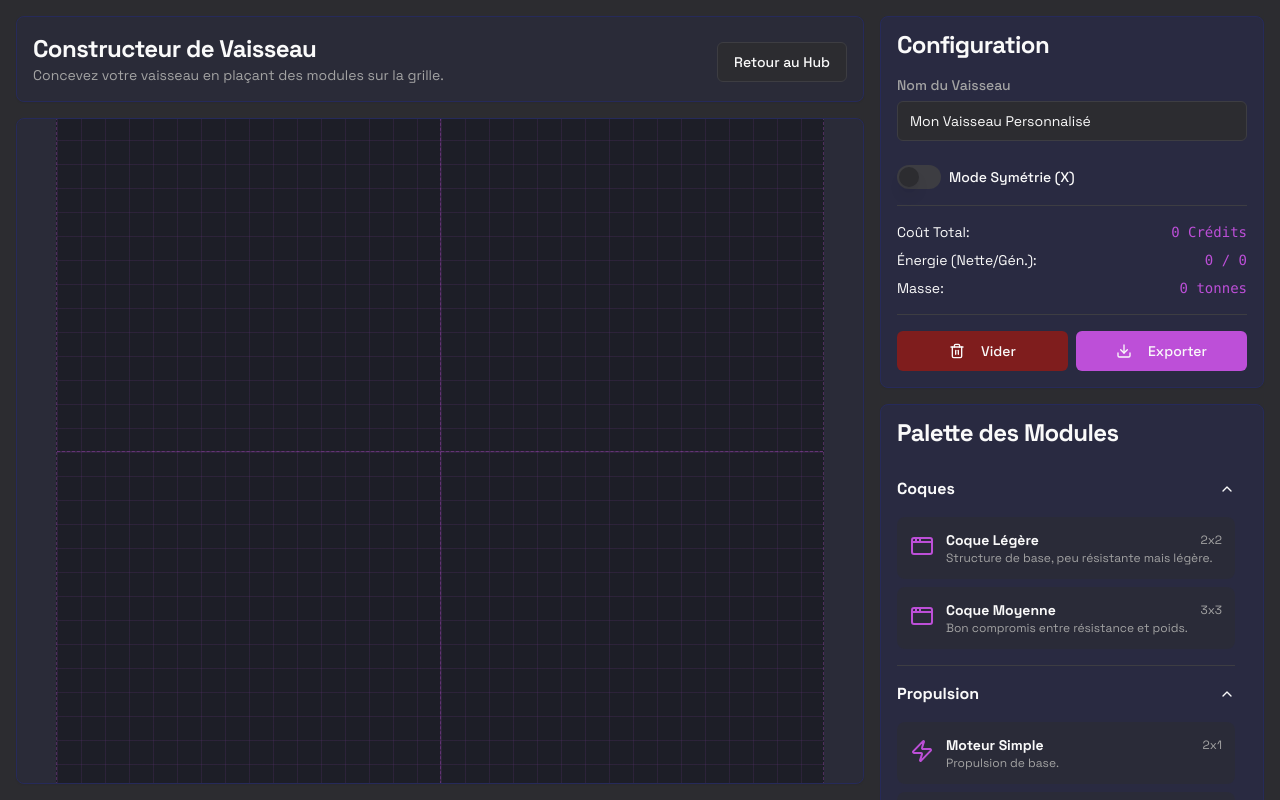
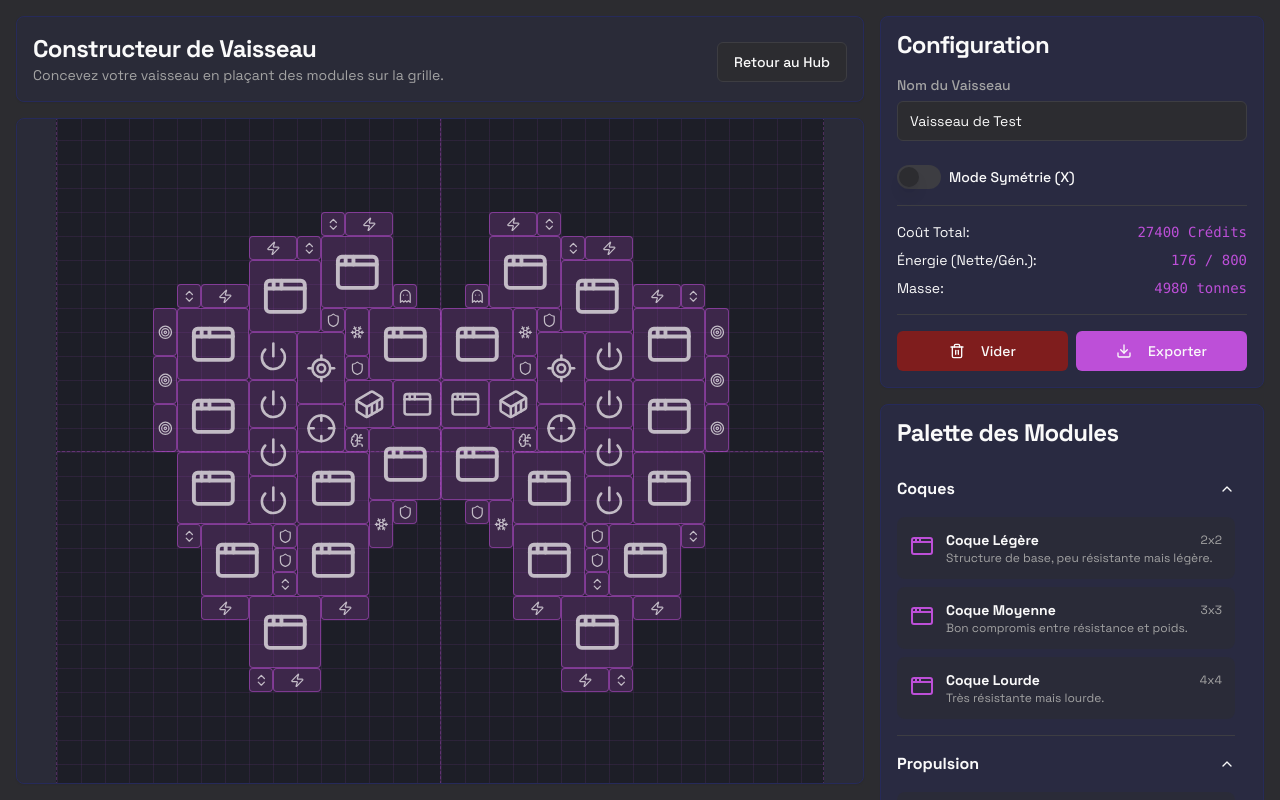
Before and after one commit to softpython2884/Space, a Next.js app: page /ship-builder in a window 1280 px wide. Built offline with nearby package versions, Linux system fonts and the light colour scheme.

Commit message:
NightDev - Commit#1 NightDev - Commit#2 NightDev - Commit#3

```diff
--- a/src/components/ship-builder/ship-builder-view.tsx
+++ b/src/components/ship-builder/ship-builder-view.tsx
@@ -10,7 +10,7 @@ import { Accordion, AccordionContent, AccordionItem, AccordionTrigger } from '@/
 import { Label } from '@/components/ui/label';
 import { Switch } from '@/components/ui/switch';
 import {
-  Codepen, Download, Trash2, Shield, Target, Zap, Snowflake, BrainCircuit, Ghost, Radar, Container, Power, ChevronsUpDown, LocateFixed, Crosshair, AppWindow
+  Download, Trash2, Shield, Target, Zap, Snowflake, BrainCircuit, Ghost, Container, Power, ChevronsUpDown, LocateFixed, Crosshair, AppWindow, Atom, Waves, GitBranch, Wrench, Mountain, Gauge, Bot, Wind
 } from 'lucide-react';
 import Link from 'next/link';
 
@@ -31,21 +31,118 @@ type Module = {
 const GRID_SIZE = 32;
 const CELL_SIZE_REM = 1.5;
 
+const INITIAL_SHIP_DESIGN = {
+  name: "Vaisseau de Test",
+  modules: [
+    { moduleId: "hull_medium", row: 15, col: 16 },
+    { moduleId: "hull_medium", row: 15, col: 13 },
+    { moduleId: "hull_medium", row: 16, col: 19 },
+    { moduleId: "hull_medium", row: 16, col: 10 },
+    { moduleId: "hull_light", row: 13, col: 16 },
+    { moduleId: "hull_light", row: 13, col: 14 },
+    { moduleId: "hull_medium", row: 10, col: 16 },
+    { moduleId: "hull_medium", row: 10, col: 13 },
+    { moduleId: "hull_medium", row: 7, col: 18 },
+    { moduleId: "hull_medium", row: 7, col: 11 },
+    { moduleId: "hull_medium", row: 19, col: 19 },
+    { moduleId: "hull_medium", row: 19, col: 10 },
+    { moduleId: "hull_medium", row: 8, col: 21 },
+    { moduleId: "hull_medium", row: 8, col: 8 },
+    { moduleId: "hull_medium", row: 10, col: 24 },
+    { moduleId: "hull_medium", row: 10, col: 5 },
+    { moduleId: "hull_medium", row: 13, col: 24 },
+    { moduleId: "hull_medium", row: 13, col: 5 },
+    { moduleId: "hull_medium", row: 16, col: 24 },
+    { moduleId: "hull_medium", row: 16, col: 5 },
+    { moduleId: "hull_medium", row: 19, col: 23 },
+    { moduleId: "hull_medium", row: 19, col: 6 },
+    { moduleId: "hull_medium", row: 22, col: 21 },
+    { moduleId: "hull_medium", row: 22, col: 8 },
+    { moduleId: "engine_basic", row: 22, col: 19 },
+    { moduleId: "engine_basic", row: 22, col: 11 },
+    { moduleId: "engine_basic", row: 22, col: 24 },
+    { moduleId: "engine_basic", row: 22, col: 6 },
+    { moduleId: "engine_basic", row: 25, col: 21 },
+    { moduleId: "engine_basic", row: 25, col: 9 },
+    { moduleId: "thruster_directional", row: 19, col: 26 },
+    { moduleId: "thruster_directional", row: 19, col: 5 },
+    { moduleId: "thruster_directional", row: 25, col: 23 },
+    { moduleId: "thruster_directional", row: 25, col: 8 },
+    { moduleId: "thruster_directional", row: 21, col: 9 },
+    { moduleId: "thruster_directional", row: 21, col: 22 },
+    { moduleId: "thruster_directional", row: 7, col: 21 },
+    { moduleId: "thruster_directional", row: 7, col: 10 },
+    { moduleId: "engine_basic", row: 7, col: 22 },
+    { moduleId: "engine_basic", row: 7, col: 8 },
+    { moduleId: "engine_basic", row: 9, col: 24 },
+    { moduleId: "engine_basic", row: 9, col: 6 },
+    { moduleId: "thruster_directional", row: 9, col: 26 },
+    { moduleId: "thruster_directional", row: 9, col: 5 },
+    { moduleId: "engine_basic", row: 6, col: 18 },
+    { moduleId: "engine_basic", row: 6, col: 12 },
+    { moduleId: "thruster_directional", row: 6, col: 20 },
+    { moduleId: "thruster_directional", row: 6, col: 11 },
+    { moduleId: "reactor_small", row: 17, col: 22 },
+    { moduleId: "reactor_small", row: 17, col: 8 },
+    { moduleId: "reactor_small", row: 15, col: 22 },
+    { moduleId: "reactor_small", row: 15, col: 8 },
+    { moduleId: "reactor_small", row: 13, col: 22 },
+    { moduleId: "reactor_small", row: 13, col: 8 },
+    { moduleId: "reactor_small", row: 11, col: 22 },
+    { moduleId: "reactor_small", row: 11, col: 8 },
+    { moduleId: "shield_light", row: 19, col: 22 },
+    { moduleId: "shield_light", row: 19, col: 9 },
+    { moduleId: "shield_light", row: 20, col: 22 },
+    { moduleId: "shield_light", row: 20, col: 9 },
+    { moduleId: "cooling_passive", row: 18, col: 13 },
+    { moduleId: "cooling_passive", row: 18, col: 18 },
+    { moduleId: "shield_light", row: 18, col: 14 },
+    { moduleId: "shield_light", row: 18, col: 17 },
+    { moduleId: "laser_light", row: 10, col: 27 },
+    { moduleId: "laser_light", row: 10, col: 4 },
+    { moduleId: "laser_light", row: 12, col: 27 },
+    { moduleId: "laser_light", row: 12, col: 4 },
+    { moduleId: "laser_light", row: 14, col: 27 },
+    { moduleId: "laser_light", row: 14, col: 4 },
+    { moduleId: "cannon_basic", row: 14, col: 20 },
+    { moduleId: "cannon_basic", row: 14, col: 10 },
+    { moduleId: "missile_pod", row: 11, col: 20 },
+    { moduleId: "missile_pod", row: 11, col: 10 },
+    { moduleId: "storage_small", row: 13, col: 18 },
+    { moduleId: "storage_small", row: 13, col: 12 },
+    { moduleId: "targeting_basic", row: 15, col: 19 },
+    { moduleId: "targeting_basic", row: 15, col: 12 },
+    { moduleId: "stealth_module", row: 9, col: 14 },
+    { moduleId: "stealth_module", row: 9, col: 17 },
+    { moduleId: "shield_light", row: 10, col: 20 },
+    { moduleId: "shield_light", row: 10, col: 11 },
+    { moduleId: "shield_light", row: 12, col: 19 },
+    { moduleId: "shield_light", row: 12, col: 12 },
+    { moduleId: "cooling_passive", row: 10, col: 19 },
+    { moduleId: "cooling_passive", row: 10, col: 12 },
+  ]
+};
+
 const MODULE_PALETTE: Record<ModuleCategory, Module[]> = {
   'Coques': [
     { id: 'hull_light', name: 'Coque Légère', category: 'Coques', description: "Structure de base, peu résistante mais légère.", icon: AppWindow, size: [2, 2], cost: 100, mass: 50, power: 0 },
     { id: 'hull_medium', name: 'Coque Moyenne', category: 'Coques', description: "Bon compromis entre résistance et poids.", icon: AppWindow, size: [3, 3], cost: 300, mass: 150, power: 0 },
+    { id: 'hull_heavy', name: 'Coque Lourde', category: 'Coques', description: "Très résistante mais lourde.", icon: AppWindow, size: [4, 4], cost: 800, mass: 400, power: 0 },
   ],
   'Propulsion': [
     { id: 'engine_basic', name: 'Moteur Simple', category: 'Propulsion', description: "Propulsion de base.", icon: Zap, size: [2, 1], cost: 200, mass: 20, power: -20 },
+    { id: 'engine_high_speed', name: 'Moteur à Grande Vitesse', category: 'Propulsion', description: "Optimisé pour la vitesse de pointe, moins d'accélération.", icon: Wind, size: [2, 1], cost: 400, mass: 15, power: -30 },
     { id: 'thruster_directional', name: 'Propulseur Latéral', category: 'Propulsion', description: "Améliore la manœuvrabilité.", icon: ChevronsUpDown, size: [1, 1], cost: 150, mass: 5, power: -5 },
   ],
   'Réacteurs': [
      { id: 'reactor_small', name: 'Petit Réacteur', category: 'Réacteurs', description: "Fournit une énergie limitée.", icon: Power, size: [2, 2], cost: 500, mass: 100, power: 100 },
+     { id: 'reactor_fusion', name: 'Réacteur à Fusion', category: 'Réacteurs', description: "Très puissant mais instable et lourd.", icon: Atom, size: [3, 3], cost: 2000, mass: 250, power: 500 },
   ],
   'Défense': [
     { id: 'shield_light', name: 'Bouclier Léger', category: 'Défense', description: "Protection énergétique de base.", icon: Shield, size: [1, 1], cost: 300, mass: 15, power: -15 },
+    { id: 'shield_heavy', name: 'Bouclier Lourd', category: 'Défense', description: "Haute capacité, recharge lente.", icon: Shield, size: [2, 2], cost: 700, mass: 40, power: -35 },
     { id: 'cooling_passive', name: 'Radiateur Passif', category: 'Défense', description: "Dissipe la chaleur des systèmes.", icon: Snowflake, size: [1, 2], cost: 100, mass: 10, power: -2 },
+    { id: 'cooling_active', name: 'Ventilateur Actif', category: 'Défense', description: "Refroidissement puissant mais énergivore.", icon: Waves, size: [1, 1], cost: 250, mass: 15, power: -10 },
   ],
   'Armes': [
     { id: 'laser_light', name: 'Laser Léger', category: 'Armes', description: "Arme énergétique à tir rapide.", icon: Target, size: [1, 2], cost: 250, mass: 10, power: -10 },
@@ -56,6 +153,11 @@ const MODULE_PALETTE: Record<ModuleCategory, Module[]> = {
     { id: 'storage_small', name: 'Soute Standard', category: 'Systèmes', description: "Stockage de cargo.", icon: Container, size: [2, 2], cost: 50, mass: 20, power: 0 },
     { id: 'targeting_basic', name: 'IA de Ciblage', category: 'Systèmes', description: "Aide à la visée.", icon: BrainCircuit, size: [1, 1], cost: 1000, mass: 5, power: -10 },
     { id: 'stealth_module', name: 'Module Furtif', category: 'Systèmes', description: "Réduit la signature radar.", icon: Ghost, size: [1, 1], cost: 1500, mass: 10, power: -30 },
+    { id: 'jump_drive', name: 'Module de Saut', category: 'Systèmes', description: "Permet des déplacements rapides inter-systèmes.", icon: GitBranch, size: [2, 2], cost: 2500, mass: 70, power: -50 },
+    { id: 'repair_nanobots', name: 'Nanobots de Réparation', category: 'Systèmes', description: "Répare lentement la coque en continu.", icon: Wrench, size: [1, 1], cost: 1800, mass: 15, power: -20 },
+    { id: 'mining_laser', name: 'Laser d\'Extraction', category: 'Systèmes', description: "Pour le minage d'astéroïdes.", icon: Mountain, size: [1, 3], cost: 900, mass: 25, power: -15 },
+    { id: 'overclocking_module', name: 'Module d\'Overclocking', category: 'Systèmes', description: "Boost temporaire des systèmes en échange de chaleur.", icon: Gauge, size: [1, 1], cost: 2000, mass: 5, power: -5 },
+    { id: 'drone_bay', name: 'Baie à Drones', category: 'Systèmes', description: "Déploie des drones de combat ou de service.", icon: Bot, size: [2, 3], cost: 1500, mass: 40, power: -25 },
   ]
 };
 
@@ -67,8 +169,10 @@ type PlacedModule = {
 };
 
 export function ShipBuilderView() {
-  const [placedModules, setPlacedModules] = useState<PlacedModule[]>([]);
-  const [shipName, setShipName] = useState('Mon Vaisseau Personnalisé');
+  const [placedModules, setPlacedModules] = useState<PlacedModule[]>(
+    INITIAL_SHIP_DESIGN.modules.map((m, i) => ({ ...m, instanceId: `${m.moduleId}_${Date.now()}_${i}` }))
+  );
+  const [shipName, setShipName] = useState(INITIAL_SHIP_DESIGN.name);
   const [cellSize, setCellSize] = useState(24);
   const [draggedItem, setDraggedItem] = useState<{
     type: 'new';
@@ -96,7 +200,11 @@ export function ShipBuilderView() {
   const getModuleById = (id: string) => allModules[id];
 
   const placedModuleDetails = useMemo(() => {
-    return placedModules.map(pm => ({ ...pm, module: getModuleById(pm.moduleId) }));
+    return placedModules.map(pm => {
+      const module = getModuleById(pm.moduleId);
+      if (!module) return null;
+      return { ...pm, module };
+    }).filter(Boolean) as (PlacedModule & { module: Module })[];
   }, [placedModules, allModules]);
 
 
@@ -168,12 +276,11 @@ export function ShipBuilderView() {
     } else if (draggedItem.type === 'new') {
       if (isSymmetryEnabled) {
         const mirroredCol = GRID_SIZE - col - module.size[0];
-        if (mirroredCol < 0 || (mirroredCol + module.size[0]) > GRID_SIZE) return; // Out of bounds
+        if (mirroredCol < 0 || (mirroredCol + module.size[0]) > GRID_SIZE) return;
 
         if (isColliding(row, col, placedModules)) return;
         if (isColliding(row, mirroredCol, placedModules)) return;
 
-        // Check self-collision on centerline
         const newModuleRect = { x1: col, y1: row, x2: col + module.size[0], y2: row + module.size[1] };
         const mirroredModuleRect = { x1: mirroredCol, y1: row, x2: mirroredCol + module.size[0], y2: row + module.size[1] };
         if (newModuleRect.x1 < mirroredModuleRect.x2 && newModuleRect.x2 > mirroredModuleRect.x1) return;
@@ -239,7 +346,6 @@ export function ShipBuilderView() {
 
   return (
     <div className="flex h-screen w-full bg-background p-4 gap-4">
-      {/* Main Content: Grid */}
       <div className="flex-grow flex flex-col gap-4">
         <Card className="bg-secondary/20 border-secondary">
            <CardHeader className="flex flex-row items-center justify-between p-4">
@@ -267,7 +373,6 @@ export function ShipBuilderView() {
               onDragLeave={handleDragLeave}
               onDragEnd={handleDragEnd}
             >
-              {/* Center Guides */}
               <div className="absolute top-0 left-1/2 w-px h-full bg-primary/20 border-r border-dashed border-primary/30 pointer-events-none" />
               <div className="absolute left-0 top-1/2 h-px w-full bg-primary/20 border-b border-dashed border-primary/30 pointer-events-none" />
 
@@ -296,7 +401,6 @@ export function ShipBuilderView() {
                 </div>
               ))}
 
-              {/* Ghost Preview */}
               {ghostPosition && draggedModule && (
                 <>
                   <div
@@ -325,9 +429,7 @@ export function ShipBuilderView() {
         </Card>
       </div>
 
-      {/* Right Sidebar: Palette and Stats */}
       <div className="w-96 flex-shrink-0 flex flex-col gap-4">
-        {/* Actions & Stats */}
         <Card className="bg-secondary/40 border-secondary">
           <CardHeader className="p-4">
             <CardTitle className="font-headline">Configuration</CardTitle>
@@ -373,7 +475,6 @@ export function ShipBuilderView() {
           </CardContent>
         </Card>
 
-        {/* Module Palette */}
         <Card className="bg-secondary/40 border-secondary flex-grow flex flex-col">
           <CardHeader className="p-4">
             <CardTitle className="font-headline">Palette des Modules</CardTitle>
```
